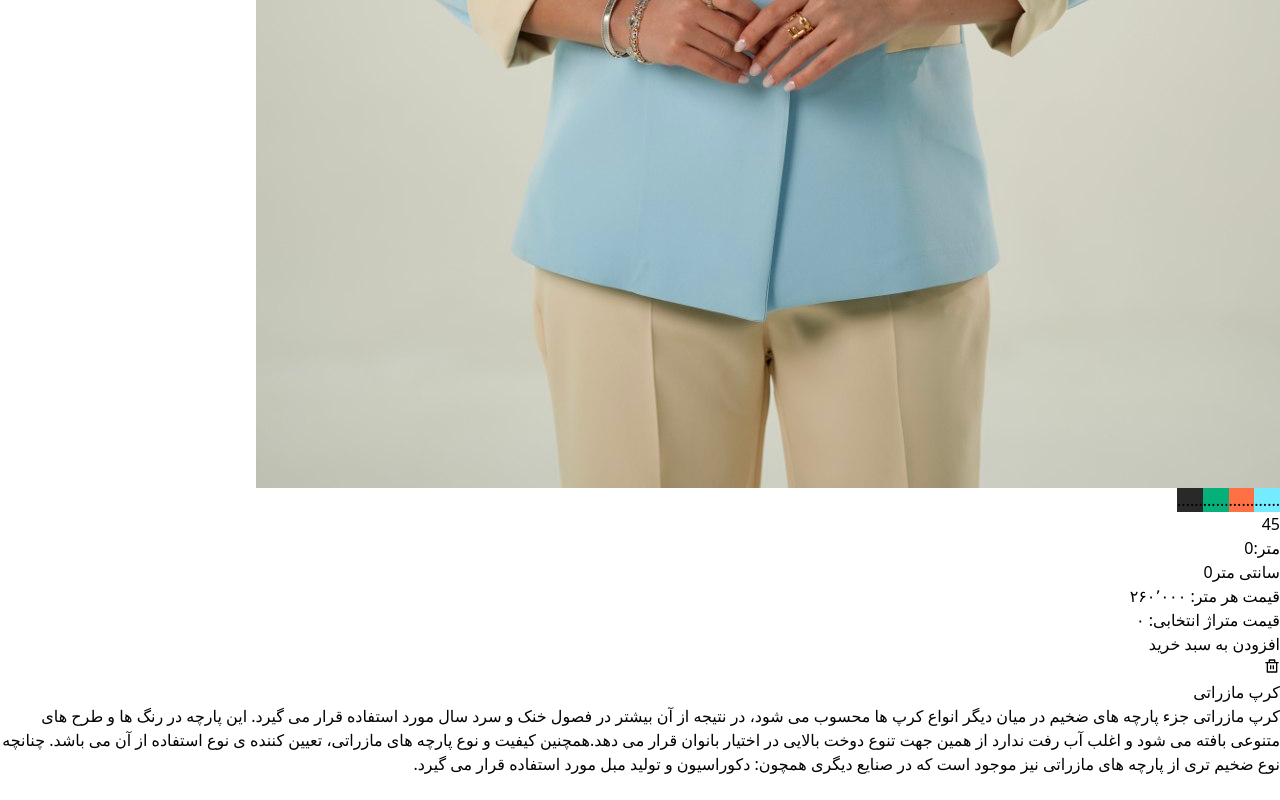
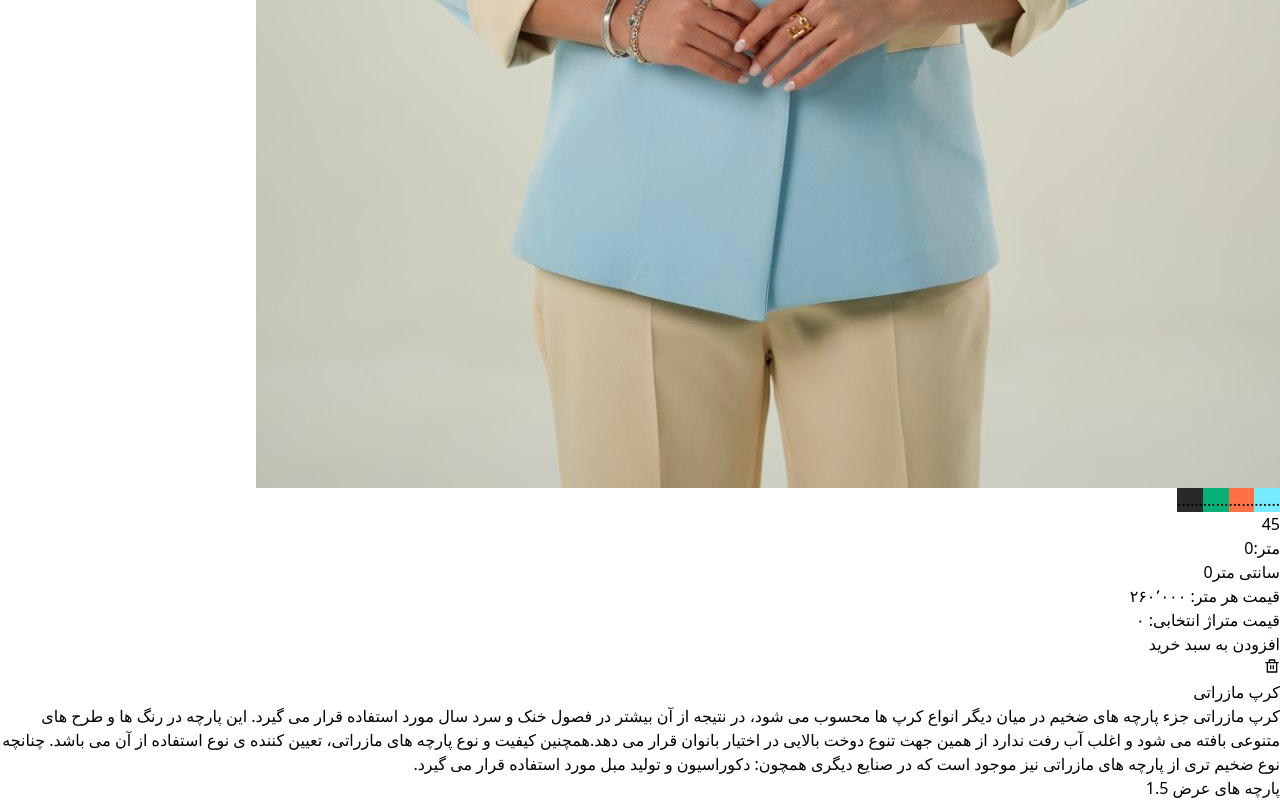
Before and after one commit to omid-program/Loomino, a Next.js app: page /shop/1 in a window 1280 px wide. Shown: the part 952-1752 px from the top of the page. Before the commit the page ends 1728 px from the top, so only its background shows below. Built offline with nearby package versions, Linux system fonts and the light colour scheme; data requests are answered from the project's data file.

Commit message:
cat-and-tag-handle-in-product-page-and-nav

```diff
--- a/db.json
+++ b/db.json
@@ -12,7 +12,12 @@
       "rate": 4.5,
       "width": "1.5",
       "tags": [
-        "Width150"
+        {
+          "id": "1",
+          "TagName": "Width150",
+          "perTitle": "پارچه های عرض 1.5",
+          "engTitle": "1.5 width fabric"
+        }
       ],
       "inStore": [
         {
@@ -61,7 +66,12 @@
       "rate": 4.7,
       "width": "1.5",
       "tags": [
-        "Width150"
+        {
+          "id": "1",
+          "TagName": "Width150",
+          "perTitle": "پارچه های عرض 1.5",
+          "engTitle": "1.5 width fabric"
+        }
       ],
       "price": 620000,
       "inStore": [
@@ -95,7 +105,12 @@
       "engDescription": "Shanton Plus fabric (two-thread shanton) is one of the most suitable fabrics for sewing sports coats for production due to its reasonable price and variety of colors. Shanton and Shanton Plus fabrics are also used in uses other than sewing clothes and coats. Upholstery fabric, bedspread fabric, tablecloth fabric, cushion fabric, curtain fabric, etc. can be considered as other uses of Shanton and Shanton Plus (two-thread shanton) fabrics.",
       "width": "1.5",
       "tags": [
-        "Width150"
+        {
+          "id": "1",
+          "TagName": "Width150",
+          "perTitle": "پارچه های عرض 1.5",
+          "engTitle": "1.5 width fabric"
+        }
       ],
       "rate": 4.8,
       "inStore": [
@@ -138,7 +153,12 @@
       "rate": 4.2,
       "width": "1.5",
       "tags": [
-        "Width150"
+        {
+          "id": "1",
+          "TagName": "Width150",
+          "perTitle": "پارچه های عرض 1.5",
+          "engTitle": "1.5 width fabric"
+        }
       ],
       "inStore": [
         {
@@ -180,7 +200,12 @@
       "rate": 3.8,
       "width": "1.5",
       "tags": [
-        "Width150"
+        {
+          "id": "1",
+          "TagName": "Width150",
+          "perTitle": "پارچه های عرض 1.5",
+          "engTitle": "1.5 width fabric"
+        }
       ],
       "inStore": [
         {
@@ -222,7 +247,12 @@
       "rate": 4.8,
       "width": "1.5",
       "tags": [
-        "Width150"
+        {
+          "id": "1",
+          "TagName": "Width150",
+          "perTitle": "پارچه های عرض 1.5",
+          "engTitle": "1.5 width fabric"
+        }
       ],
       "inStore": [
         {
@@ -257,7 +287,12 @@
       "rate": 4.5,
       "width": "1.5",
       "tags": [
-        "Width150"
+        {
+          "id": "2",
+          "TagName": "Width200",
+          "perTitle": "پارچه های عرض 2",
+          "engTitle": "2 width fabric"
+        }
       ],
       "inStore": [
         {
@@ -334,27 +369,21 @@
   "tags": [
     {
       "id": "1",
-      "nameTag": "Width200",
-      "perTitle": "عرض 1.5",
-      "engTitle": "width 1.5",
-      "perDesc": "پارچه های عرض 1.5",
-      "engDesc": "1.5 width fabric"
+      "TagName": "Width150",
+      "perTitle": "پارچه های عرض 1.5",
+      "engTitle": "1.5 width fabric"
     },
     {
       "id": "2",
-      "nameTag": "Width200",
-      "perTitle": "عرض 2",
-      "engTitle": "width 2",
-      "perDesc": "پارچه های عرض 2",
-      "engDesc": "2 width fabric"
+      "TagName": "Width200",
+      "perTitle": "پارچه های عرض 2",
+      "engTitle": "2 width fabric"
     },
     {
       "id": "3",
-      "nameTag": "Width300",
-      "perTitle": "عرض 3",
-      "engTitle": "width 3",
-      "perDesc": "پارچه های عرض  متر3",
-      "engDesc": "3meter width fabric"
+      "TagName": "Width300",
+      "perTitle": "پارچه های عرض 3",
+      "engTitle": "3 width fabric"
     }
   ],
   "ords": [
--- a/src/Components/Navbar/NavSubItem/NavSubItem.tsx
+++ b/src/Components/Navbar/NavSubItem/NavSubItem.tsx
@@ -7,7 +7,7 @@ function NavSubItem({subItems}:{subItems:TSubItems}) {
 
    return (
 <li>
-   <Link href={`/cats/${subItems.catName}`}>{subItems.perSubNavTitle}</Link>
+   <Link href={subItems.href}>{subItems.perSubNavTitle}</Link>
 </li>
    );
 }
--- a/src/Components/Navbar/Navbar.tsx
+++ b/src/Components/Navbar/Navbar.tsx
@@ -1,53 +1,53 @@
 // import { TNavbarPromps } from "@/types";
-import React from "react";
-import NavItem from "./NavItem/NavItem";
-import Link from "next/link";
-import { TLinksData } from "@/types";
-import NavSubItem from "./NavSubItem/NavSubItem";
-import { BsCart4 } from "react-icons/bs";
+import React from 'react';
+import NavItem from './NavItem/NavItem';
+import Link from 'next/link';
+import { TLinksData } from '@/types';
+import NavSubItem from './NavSubItem/NavSubItem';
+import { BsCart4 } from 'react-icons/bs';
 
 function Navbar() {
 	const navLinks: TLinksData[] = [
 		{
 			id: 1,
-         perTitle: "خانه",
-         engTitle: "Home",
-         link: "/",
+			perTitle: 'خانه',
+			engTitle: 'Home',
+			link: '/',
 		},
 		{
 			id: 2,
-         perTitle: "فروشگاه",
-         engTitle: "Shop",
-         link: "/shop",
+			perTitle: 'فروشگاه',
+			engTitle: 'Shop',
+			link: '/shop',
 		},
 		{
 			id: 3,
-         perTitle: "دسته بندی",
-         engTitle: "Categoties",
+			perTitle: 'دسته بندی',
+			engTitle: 'Categoties',
 			subItems: [
 				{
 					id: 1,
-               catName:'clothFab',
-               perSubNavTitle: "خرید پارچه لباسی",
-               engSubNavTitle: "Buying clothes",
-               href: `/${''}`,
+					catName: 'clothFab',
+					perSubNavTitle: 'خرید پارچه لباسی',
+					engSubNavTitle: 'Buying clothes',
+					href: `/cats/1`,
 					// Tagname => href ... => subItem.map=> link('/${params.cat}')
 				},
 				{
 					id: 2,
-               catName:'bedSheetFab',
-               perSubNavTitle: "خرید پارچه ملحفه ای",
-               engSubNavTitle: "Buying bed sheet fabric",
-               href: "/",
+					catName: 'bedSheetFab',
+					perSubNavTitle: 'خرید پارچه ملحفه ای',
+					engSubNavTitle: 'Buying bed sheet fabric',
+					href: '/cats/2',
 				},
 			],
-         link: "/cats",
+			link: '/cats',
 		},
 		{
 			id: 4,
-         perTitle: "داشبورد",
-         engTitle: "Dashboard",
-         link: "/dashboard",
+			perTitle: 'داشبورد',
+			engTitle: 'Dashboard',
+			link: '/dashboard',
 		},
 	];
 	return (
@@ -56,10 +56,10 @@ function Navbar() {
 				{navLinks.map((navLinksItem: TLinksData) => (
 					<li key={navLinksItem.id}>
 						<NavItem key={navLinksItem.id} navLinksItem={navLinksItem}>
-                     {navLinksItem.subItems?.map((subItem) => (
+							{navLinksItem.subItems?.map(subItem => (
 								<ul
 									key={subItem?.id}
-                           className="shadow-sky-700 shadow-md px-2 py-3   z-50"
+									className="shadow-sky-700 shadow-md bg-sky-300 mt-1 px-2 py-3 rounded z-50"
 								>
 									<NavSubItem subItems={subItem} />
 								</ul>
--- a/src/app/cats/[id]/page.tsx
+++ b/src/app/cats/[id]/page.tsx
@@ -1,6 +1,7 @@
 import Container from '@/Components/Container/Container';
 import ProductBox from '@/Components/ProductBox/ProductBox';
 import { TAllProductData, TCartItemProps, TCatDatas, TCatItemParams } from '@/types';
+import Link from 'next/link';
 import React from 'react';
 
 async function page({ params }: TCatItemParams) {
@@ -28,7 +29,9 @@ async function page({ params }: TCatItemParams) {
 				<div className="grid grid-cols-4 gap-3" >
 					{
 						fabricSelCat.map(fabric=>(
+							<Link href={`/shop/${fabric.id}`}>
 							<ProductBox {...fabric} />
+							</Link>
 						))
 					}
 				</div>
--- a/src/app/shop/[id]/page.tsx
+++ b/src/app/shop/[id]/page.tsx
@@ -1,30 +1,27 @@
-import Container from "@/Components/Container/Container";
-import SmartImg from "@/Components/SmartImg/SmartImg";
+import Container from '@/Components/Container/Container';
+import SmartImg from '@/Components/SmartImg/SmartImg';
 import {
 	TAllProductData,
 	TInStoreAllProduct,
 	TProductPageParams,
-} from "@/types";
-import React from "react";
+} from '@/types';
+import Link from 'next/link';
+import React from 'react';
 
 async function ProductPage({ params }: TProductPageParams) {
 	const { id } = await params;
-   console.log('productPage=>' ,id);
+	console.log('productPage=>', id);
 	const response = await fetch(`http://localhost:8000/fabrics/${id}`);
 	const productData = (await response.json()) as TAllProductData;
 	const colorList = productData?.inStore as TInStoreAllProduct[];
-   const productPrice = Number(productData?.price)
+	const productPrice = Number(productData?.price);
 	console.log(colorList);
-
-
 
 	return (
 		<Container>
 			<div className="grid grid-cols-4">
 				<div className="col-span-1">
-
 					<SmartImg id={id} colorList={colorList} price={productPrice} />
-
 				</div>
 				<div className="col-span-3 justify-center items-center gap-8">
 					<div className="flex flex-col ">
@@ -33,6 +30,13 @@ async function ProductPage({ params }: TProductPageParams) {
 							<p>{productData?.perDescription}</p>
 						</div>
 					</div>
+					<div className="flex gap-1 w-5/6 border-2 border-rose-600 rounded">
+						{productData.tags.map(tag => (
+							<Link href={`/tags/${tag.id}`}>
+								<div>{tag.perTitle}</div>
+							</Link>
+						))}
+					</div>
 				</div>
 			</div>
 		</Container>
```
Also changed, not shown: src/app/tags/[id]/page.tsx (added, +35 -0 lines), src/app/tags/page.tsx (added, +13 -0 lines), src/types.tsx (+16 -6 lines). Lines whose indentation alone changed are shown as unchanged.
